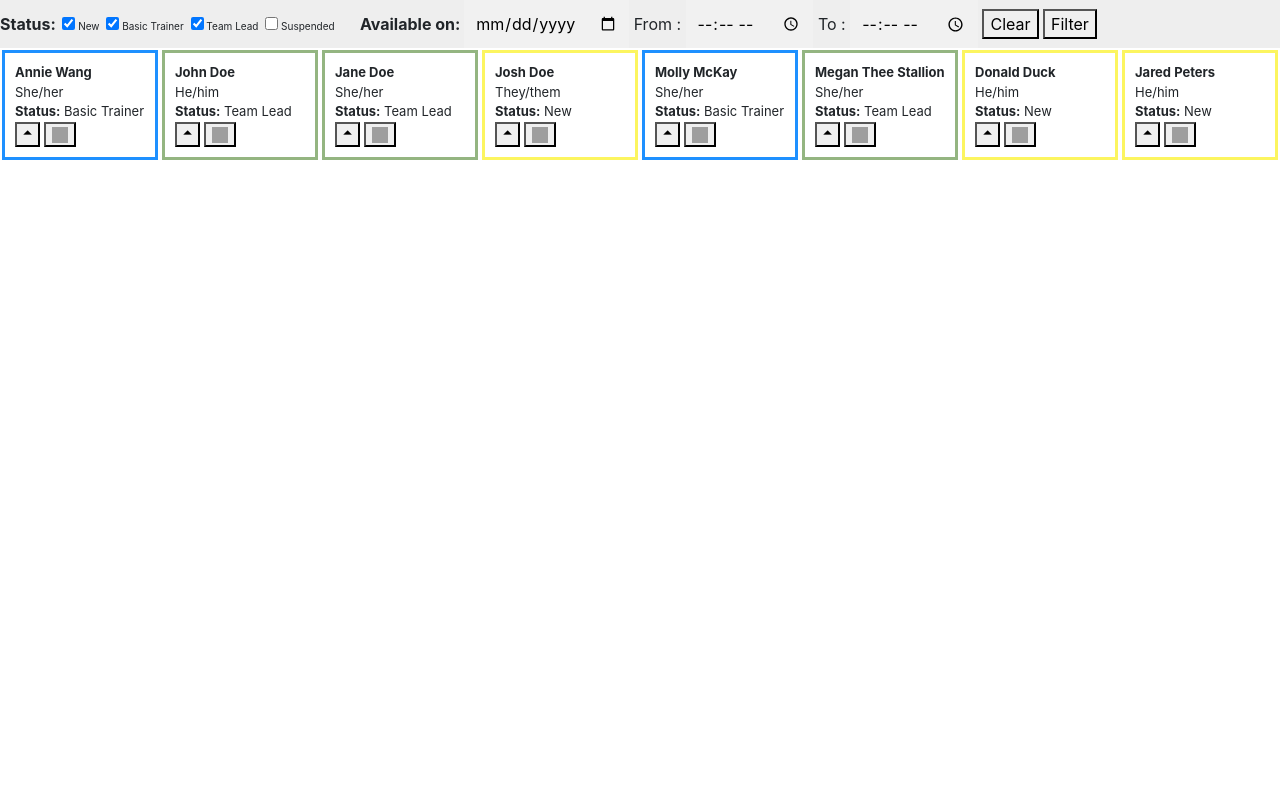
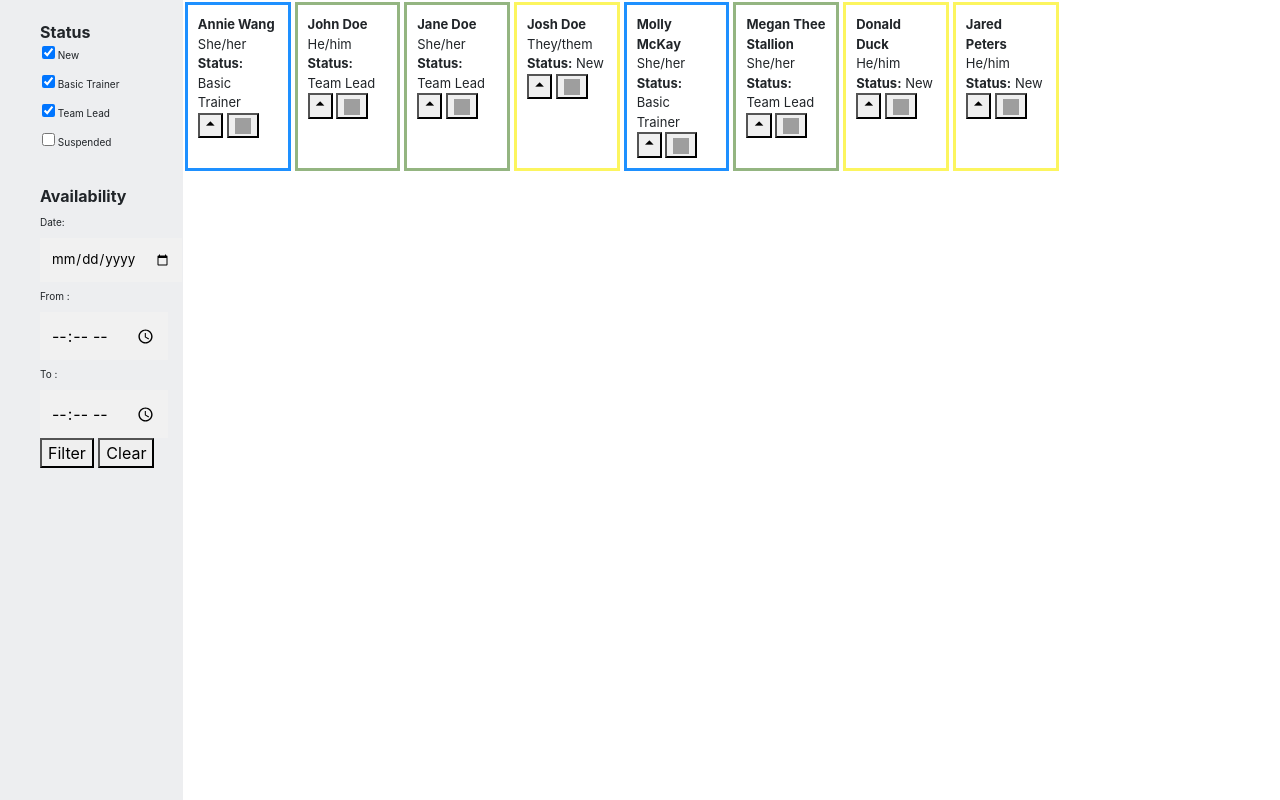
Before and after one commit to annwang202/LifeSaverHub, a Flask app: page /trainer_info in a window 1280 px wide. Shown: the part 62-862 px from the top of the page. Before the commit the page ends 222 px from the top, so only its background shows below. Run offline with Flask 3, Linux system fonts and the light colour scheme; a user stored in the database is signed in; data comes from the database, SQL or seed files in the repository; some libraries are stand-ins or nearby versions; grey boxes are pictures that could not be loaded.

Commit message:
trainer filter panel moved to side

```diff
--- a/website/static/styles/web.css
+++ b/website/static/styles/web.css
@@ -36,11 +36,12 @@
 }
 
 .trainer-info-container {
+    display: grid;
     box-sizing: border-box !important;
     width: 100%  !important;
-    justify-content: center  !important; /* Centers vertically */
     align-items: center !important; /* Centers horizontally */
     max-width: none !important;
+    grid-template-columns: 1fr 6fr;
 }
 
 .login-container {
@@ -82,9 +83,13 @@
     font-size: small;
 }
 
+.trainerList {
+  height:100vh;
+}
+
 #trainerInfoFilter {
     display: grid;
-    grid-template-columns: repeat(8, 1fr);
+    grid-template-columns: repeat(10, 1fr);
     grid-gap: 0px;
 }
 
@@ -119,6 +124,20 @@ body{
     display: inline;
 
 }
+
+.trainerFilterSection li {
+  list-style: none;
+  margin: 0px;
+  padding: 2px;
+  font-size:10px;
+}
+
+.trainerFilterSection{
+  background-color: #edeef0;
+  height: 100vh;
+  padding-top: 20px;
+}
+
 .filterSection {
     margin: 0px;
     padding: 0px;
--- a/website/templates/trainer_info.html
+++ b/website/templates/trainer_info.html
@@ -2,8 +2,9 @@
     %}
     <script type="module" src="{{url_prefix}}/static/scripts/trainer_info.js"></script>
     <div id="trainer-info-container" class="trainer-info-container">
-        <ul class="filterSection">
-            <strong>Status:</strong>
+      <div class="trainerFilterSection">
+        <ul>
+            <strong>Status</strong>
             <li>
                 <input checked="true" type="checkbox" value="New"/>
                 <label>New</label>
@@ -19,18 +20,19 @@
             <li>
                 <input type="checkbox" value="Suspended"/>
                 <label>Suspended</label>
-            </li>
-            &emsp;
-            <strong>Available on: </strong>
-            <input type="date" name="date"/>
-            <label for= "start_time">From :</label>
-            <input type="time" name="start_time"/>
-            <label for= "end_time">To :</label>
-            <input type="time" name="end_time"/>
+            </li></br>
+            <strong>Availability</strong></br>
+            <label for="date" style="font-size: x-small;">Date:</label></br>
+            <input type="date" name="date" style="font-size: smaller;"/></br>
+            <label for= "start_time" style="font-size: x-small;">From : &ensp;</label></br>
+            <input type="time" name="start_time"/></br>
+            <label for= "end_time" style="font-size: x-small;">To :&emsp;&emsp;</label></br>
+            <input type="time" name="end_time"/></br>
+            <button id = "filterButton" onClick="">Filter</button>
             <button id = "clearButton">Clear</button>
-            <button id = "filterButton" onClick="">Filter</button>
         </ul>
-        </div>
+      </div>
+      <div class="trainerList">
         <ul class="list-group list-group-flush" id="trainerInfoFilter">
           {% for trainer in trainers %}
           <li
@@ -92,4 +94,5 @@
           {% endfor %}
         </ul>
       </div>
+      </div>
 {% endblock %}>
```
